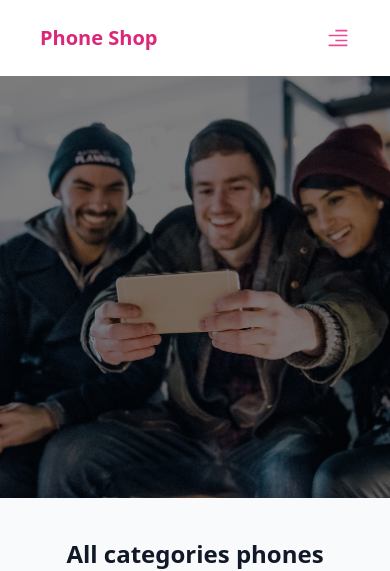
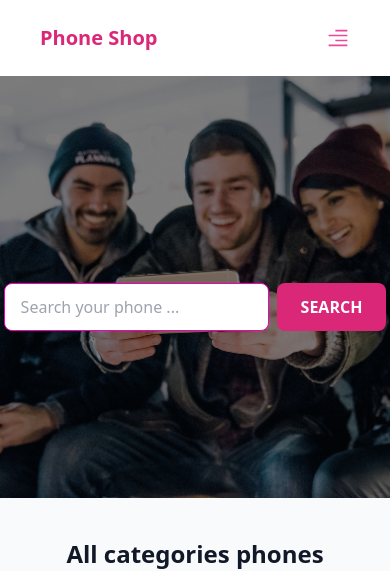
Before and after one commit to anupamahalder/phone-shop-react-project, a React (Vite) app: page / in a window 390 px wide. Shown: the top 571 px of the page. Built offline with nearby package versions, Linux system fonts and the light colour scheme.

Commit message:
Added input text for searching phones

```diff
--- a/src/Components/Header/Banner.jsx
+++ b/src/Components/Header/Banner.jsx
@@ -1,8 +1,18 @@
+import { useState } from "react";
 
 const Banner = () => {
+    // declare a state
+    const [searchItem, setSearchItem]= useState(null);
     return (
         <div className="h-[50vh]">
             <img className="h-[50vh] bg-no-repeat brightness-50 w-full object-cover object-center" src='../../../public/banner.jpg'></img>
+            <div className="h-[50vh] w-full mx-auto flex justify-center items-center absolute top-24">
+                <div className=" flex justify-center items-center gap-2 mx-auto">
+                    <input type="text" placeholder="Search your phone ..." className="input input-bordered input-secondary max-w-xs md:w-[500px]" />
+                    <button onClick={() => setSearchItem('')}
+                     className="bg-[#db2777] py-3 px-6 rounded-lg text-white font-semibold">SEARCH</button>
+                </div>
+            </div>
         </div>
     );
 };
--- a/src/Login/Login.jsx
+++ b/src/Login/Login.jsx
@@ -66,7 +66,7 @@ const Login = () => {
         })
     }
     return (
-        <div className="bg-base-200">
+        <div className="bg-base-200 min-h-screen">
             <div className="hero py-10 w-3/4 mx-auto">
                 <div className="hero-content flex flex-col-reverse">
                     <div className="text-center lg:text-bottom">
--- a/src/Pages/Phone/PhoneCardCompo.jsx
+++ b/src/Pages/Phone/PhoneCardCompo.jsx
@@ -44,7 +44,6 @@ const PhoneCardCompo = ({phone}) => {
                 swal("", "Product already added!", "error");
             }
         }
-
         //now we want to save this phone 's information in local storage
         //local storage like an object which has a function named setItem()
         //setItem() receives two paramaters 1st is name of the storing data 2nd is value
--- a/src/Register/Register.jsx
+++ b/src/Register/Register.jsx
@@ -73,7 +73,7 @@ const Register = () => {
         })
     }
     return (
-        <div className="bg-base-200">
+        <div className="bg-base-200 min-h-screen">
             <div className="hero py-10 w-3/4 mx-auto">
                 <div className="hero-content flex flex-col-reverse">
                     <div className="text-center lg:text-bottom">
--- a/src/Router/Route.jsx
+++ b/src/Router/Route.jsx
@@ -23,7 +23,7 @@ const myCreatedRoute = createBrowserRouter([
                 path: "/",
                 element: <Home></Home>,
                 //fetching data
-                loader: () => fetch('./phones_data.json')
+                loader: () => fetch('/phones_data.json')
             },
             {
                 path: '/favorites',
@@ -44,7 +44,7 @@ const myCreatedRoute = createBrowserRouter([
                 // showing phones detail in a page named phone
                 element: <Phone></Phone>,
                 // As there is no API to fetch data we will not use loader instead we will use useParams in the <phone> component to get the data or id
-                loader: () => fetch('./phones_data.json')
+                loader: () => fetch('/phones_data.json')
             }
         ]
     }
```
